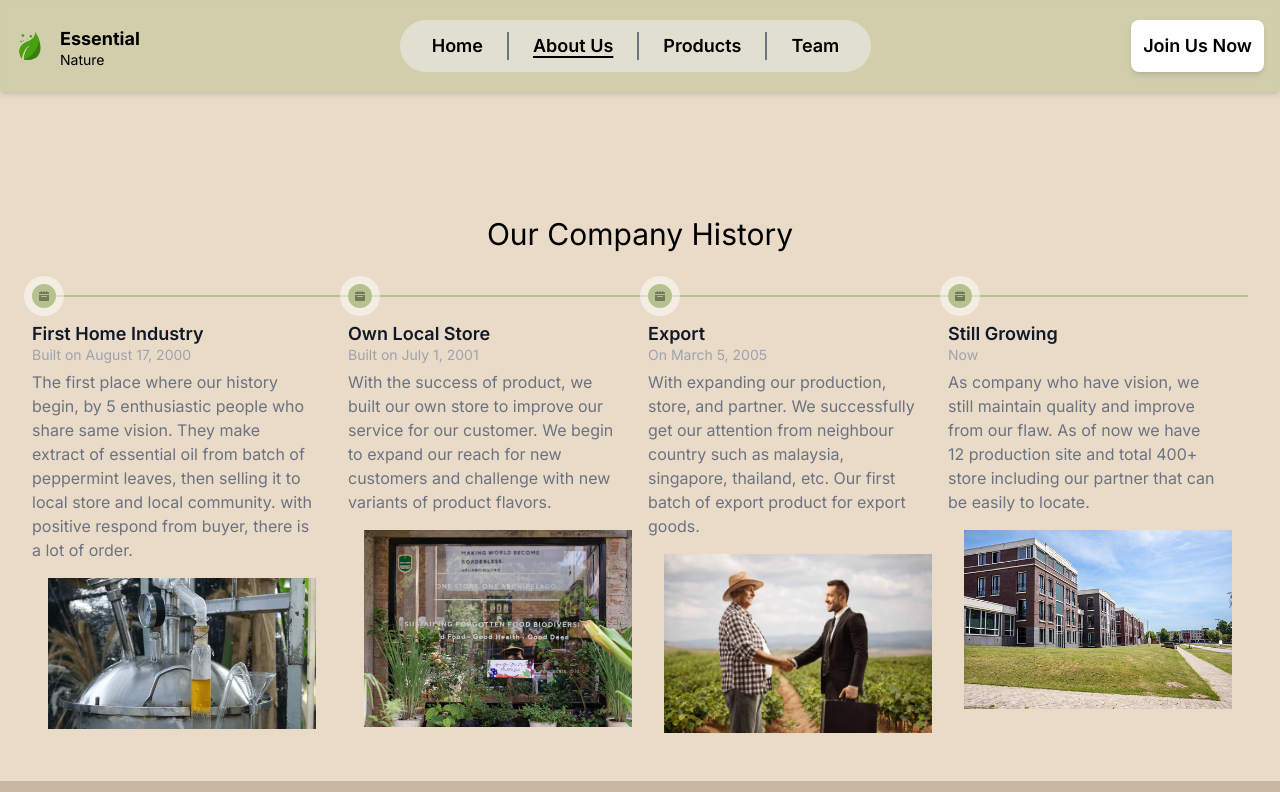
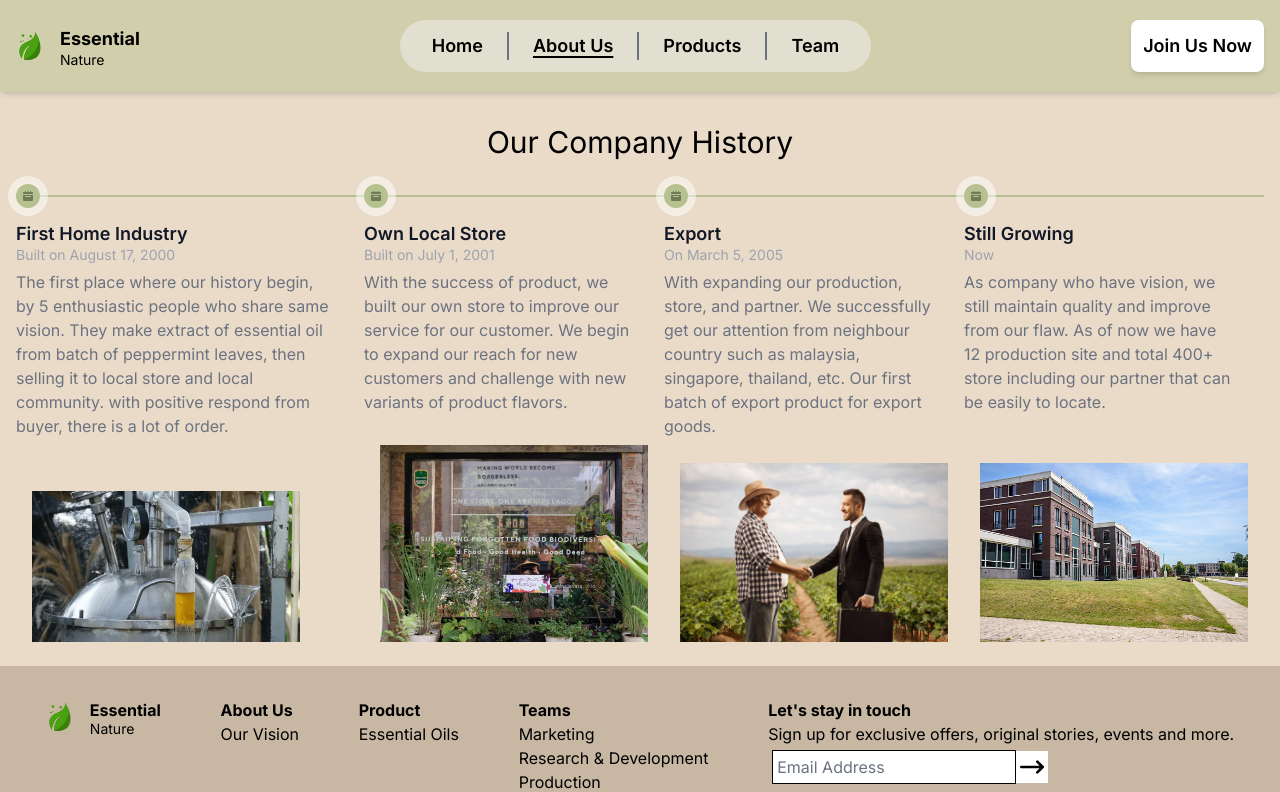
Before and after one commit to rbachtiarA/tugas-2-frontEnd, a Next.js app: page /about in a window 1280 px wide. Shown: the top 792 px of the page. Built offline with nearby package versions, Linux system fonts and the light colour scheme.

Commit message:
edit: justify and width container

```diff
--- a/src/app/about/page.tsx
+++ b/src/app/about/page.tsx
@@ -4,7 +4,7 @@ import React from 'react'
 
 export default function page() {
   return (
-    <section className='pt-[70px] md:pt-[92px]'>
+    <section className='w-screen'>
       <CompanyTimeline />
     </section>
   )
--- a/src/components/companyTimeline.tsx
+++ b/src/components/companyTimeline.tsx
@@ -43,11 +43,11 @@ const data = [
 
 export default function CompanyTimeline() {
   return (
-    <div>
-        <div className='mt-8 justify-center flex'>
+    <div className='px-4'>
+        <div className='mt-8 mb-4 justify-center flex'>
             <h1 className='text-3xl'>Our Company History</h1>
         </div>
-        <ol className="py-8 px-8 items-start xl:flex">
+        <ol className="items-start xl:flex">
 
             {data.map((timeline, idx) => (
                 <TimelineCard
--- a/src/components/timelineCard.tsx
+++ b/src/components/timelineCard.tsx
@@ -3,7 +3,7 @@ import React from 'react'
 
 export default function TimelineCard({label, date, content, image}: TimelineCardData) {
   return (
-    <li className="relative mb-6 sm:mb-0">
+    <li className="py-2 relative mb-6 sm:mb-0">
         <div className="flex items-center">
             <div className="z-10 flex items-center justify-center w-6 h-6 bg-[rgb(181,193,142)] rounded-full ring-0 ring-white/50 dark:bg-blue-900 sm:ring-8 dark:ring-gray-900 shrink-0">
                 <svg className="w-2.5 h-2.5 text-[#717958] dark:text-blue-300" aria-hidden="true" xmlns="http://www.w3.org/2000/svg" fill="currentColor" viewBox="0 0 20 20">
@@ -12,7 +12,7 @@ export default function TimelineCard({label, date, content, image}: TimelineCard
             </div>
             <div className="hidden sm:flex w-full bg-[rgb(181,193,142)] h-0.5 dark:bg-gray-700"></div>
         </div>
-        <div className='lg:flex xl:flex-col'>
+        <div className='xl:h-[450px] lg:flex xl:flex-col xl:justify-between'>
             <div className="mt-3 sm:pe-8">
                 <h3 className="text-lg font-semibold text-gray-900 dark:text-white">{label}</h3>
                 <time className="block mb-2 text-sm font-normal leading-none text-gray-400 dark:text-gray-500">{date}</time>
@@ -25,7 +25,7 @@ export default function TimelineCard({label, date, content, image}: TimelineCard
                 width={128}
                 height={128}
                 sizes='100vw'
-                style={{width: '100%', height: 'auto'}}
+                style={{width: '100%', height: 'auto', objectFit: 'cover'}}
                 />
             </div>
         </div>
```
Also changed, not shown: src/app/products/page.tsx (+0 -13 lines).
